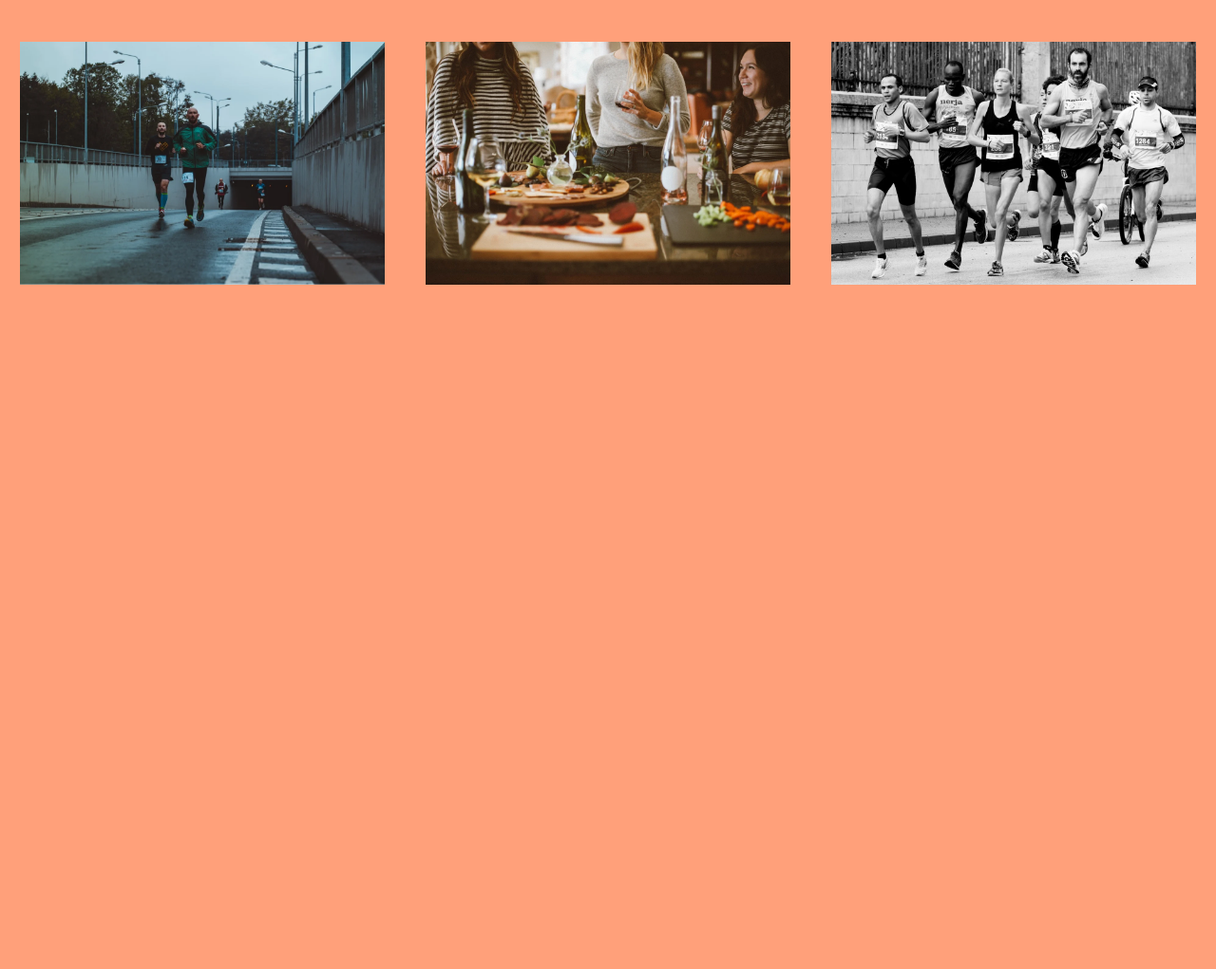
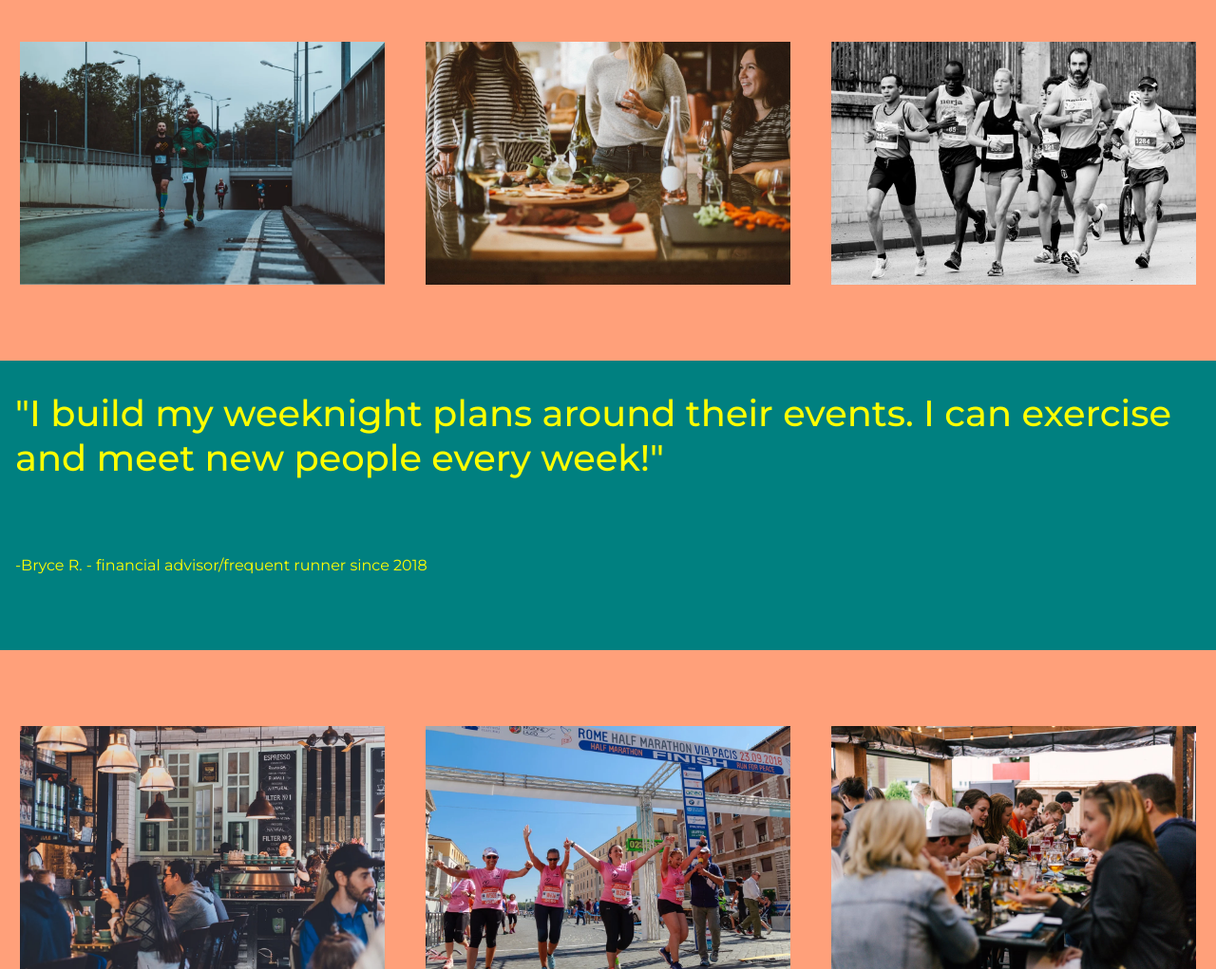
Before and after one commit to jaygiri-gosai/social-club, a plain HTML site: page index.html in a window 1280 px wide. Shown: the part 636-1657 px from the top of the page at 95% size. Before the commit the page ends 936 px from the top, so only its background shows below. Drawn offline with Linux system fonts and the light colour scheme.

Commit message:
Event section implementation

```diff
--- a/index.html
+++ b/index.html
@@ -46,6 +46,21 @@
           <img src="resources/images/runners-grayscale.jpg" />
         </div>
       </div>
+      <div class="main-quote-container">
+        <h3>
+          "I build my weeknight plans around their events. I can exercise and
+          meet new people every week!"
+        </h3>
+        <p>-Bryce R. - financial advisor/frequent runner since 2018</p>
+      </div>
+
+      <div class="main-event-container">
+        <div class="event-container">
+          <img src="resources/images/coffeshop.webp" />
+          <img src="resources/images/marathon-runners.webp" />
+          <img src="resources/images/hangouts.jpg" />
+        </div>
+      </div>
     </main>
     <footer></footer>
   </body>
--- a/resources/css/style.css
+++ b/resources/css/style.css
@@ -107,3 +107,39 @@ p {
     width: 100%;
   }
 }
+
+/* Quote section */
+
+.main-quote-container {
+  margin-top: 5rem;
+  padding: 2rem 0 4rem 1rem;
+  background-color: teal;
+  color: yellow;
+  margin-bottom: 5rem;
+}
+
+.main-quote-container h3 {
+  font-size: 2.4rem;
+  font-weight: 500;
+  margin-bottom: 5rem;
+}
+
+/* Event section */
+.event-container {
+  display: flex;
+  justify-content: space-around;
+}
+
+.event-container img {
+  width: 30%;
+}
+
+@media only screen and (max-width: 1048px) {
+  .event-container {
+    flex-direction: column;
+    gap: 2rem;
+  }
+  .event-container img {
+    width: 100%;
+  }
+}
```
Also changed, not shown: resources/images/coffeshop.webp (added), resources/images/hangouts.jpg (added), resources/images/marathon-runners.webp (added), resources/images/runners-church.webp (added).
